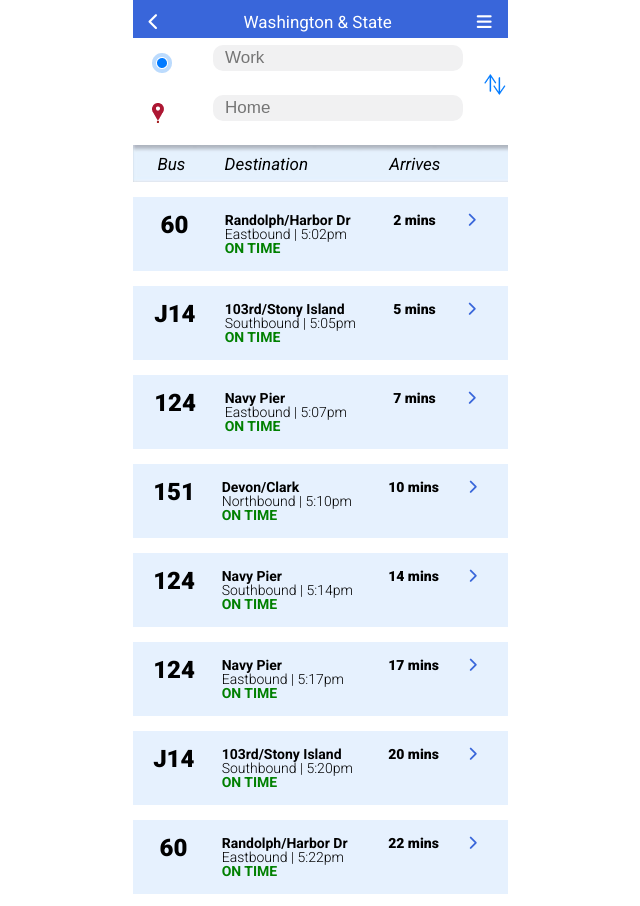
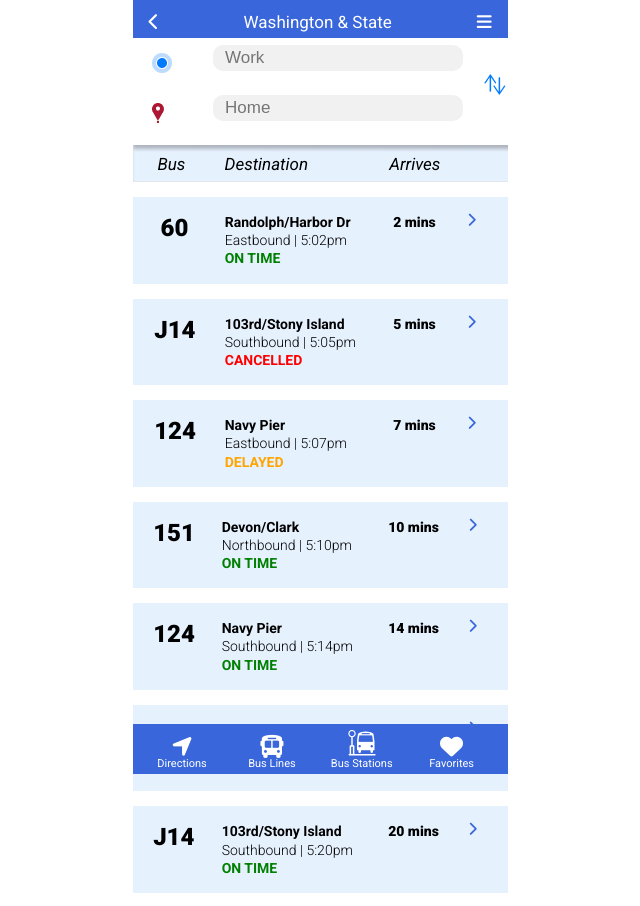
Before and after one commit to JenileeDesigns/fe_challenge, a plain HTML site: page index.html in a window 1280 px wide. Shown: the part 26-932 px from the top of the page, without its empty margins (320-960 px from the left). Drawn offline with Linux system fonts and the light colour scheme.

Commit message:
Updated status classes

```diff
--- a/css/style.css
+++ b/css/style.css
@@ -132,6 +132,7 @@ h2 {
   display: flex;
   flex-direction: row;
   justify-content: space-around;
+  line-height: 1.3;
   padding: 16px;
 }
 
@@ -158,11 +159,24 @@ h2 {
   text-align: left;
 }
 
-.status {
+.status_ontime {
   font-weight: 700;
   color: green;
   text-transform: uppercase;
 }
+
+.status_delayed {
+  font-weight: 700;
+  color: orange;
+  text-transform: uppercase;
+}
+
+.status_cancelled {
+  font-weight: 700;
+  color: red;
+  text-transform: uppercase;
+}
+
 .arrives {
   align-items: left;
   font-weight: 900;
@@ -182,6 +196,8 @@ footer {
   padding: 6px;
   height: 50px;
   width:375px;
+  position: fixed;
+  bottom: 0px;
  }
 
 .bottom_nav {
--- a/index.html
+++ b/index.html
@@ -57,7 +57,7 @@
             <span class="direction_time">
             Eastbound  |  5:02pm</span>
             <br>
-            <span class="status"> On Time</span></li>
+            <span class="status_ontime"> On Time</span></li>
           <li class="arrives">2 mins</li>
           <li><i class="fas fa-chevron-right"></i></li>
         </ul>
@@ -69,7 +69,7 @@
             <span class="direction_time">
             Southbound  |  5:05pm</span>
             <br>
-            <span class="status">On Time</span></li>
+            <span class="status_cancelled">Cancelled</span></li>
           <li class="arrives">5 mins</li>
           <li><i class="fas fa-chevron-right"></i></li>
         </ul>
@@ -79,7 +79,7 @@
           <li class="destination">Navy Pier<br>
             <span class="direction_time">
             Eastbound  |  5:07pm</span><br>
-            <span class="status">On Time</span></li>
+            <span class="status_delayed">Delayed</span></li>
           <li class="arrives">7 mins</li>
           <li><i class="fas fa-chevron-right"></i></li>
         </ul>
@@ -89,7 +89,7 @@
           <li class="destination">Devon/Clark<br>
             <span class="direction_time">
             Northbound  |  5:10pm</span><br>
-            <span class="status">On Time</span></li>
+            <span class="status_ontime">On Time</span></li>
           <li class="arrives">10 mins</li>
           <li><i class="fas fa-chevron-right"></i></li>
         </ul>
@@ -99,7 +99,7 @@
           <li class="destination">Navy Pier<br>
             <span class="direction_time">
             Southbound  |  5:14pm</span><br>
-            <span class="status">On Time</span></li>
+            <span class="status_ontime">On Time</span></li>
           <li class="arrives">14 mins</li>
           <li><i class="fas fa-chevron-right"></i></li>
         </ul>
@@ -109,7 +109,7 @@
           <li class="destination">Navy Pier<br>
             <span class="direction_time">
             Eastbound  |  5:17pm</span><br>
-            <span class="status">On Time</span></li>
+            <span class="status_delayed">Delayed</span></li>
           <li class="arrives">17 mins</li>
           <li><i class="fas fa-chevron-right"></i></li>
         </ul>
@@ -119,7 +119,7 @@
           <li class="destination">103rd/Stony Island<br>
             <span class="direction_time">
             Southbound  |  5:20pm</span><br>
-            <span class="status">On Time</span></li>
+            <span class="status_ontime">On Time</span></li>
           <li class="arrives">20 mins</li>
           <li><i class="fas fa-chevron-right"></i></li>
         </ul>
@@ -129,7 +129,7 @@
           <li class="destination">Randolph/Harbor Dr<br>
             <span class="direction_time">
             Eastbound  |  5:22pm</span><br>
-            <span class="status"> On Time</span></li>
+            <span class="status_ontime"> On Time</span></li>
           <li class="arrives">22 mins</li>
           <li><i class="fas fa-chevron-right"></i></li>
         </ul>
@@ -139,7 +139,7 @@
           <li class="destination">Navy Pier<br>
             <span class="direction_time">
             Southbound  |  5:24pm</span><br>
-            <span class="status"> On Time</span></li>
+            <span class="status_delayed">Delayed</span></li>
           <li class="arrives">24 mins</li>
           <li><i class="fas fa-chevron-right"></i></li>
         </ul>
```
